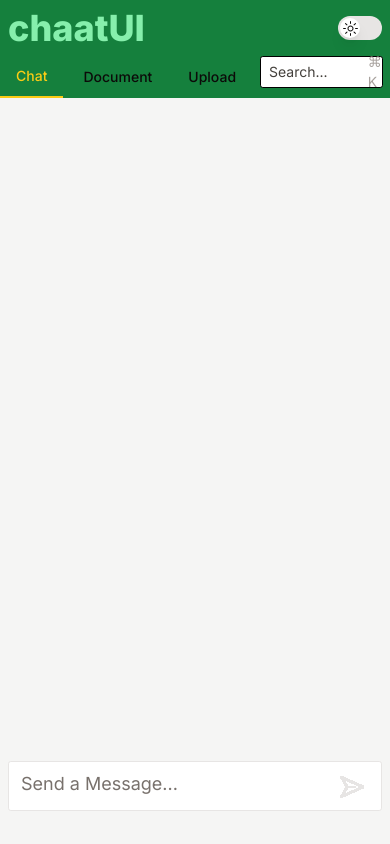
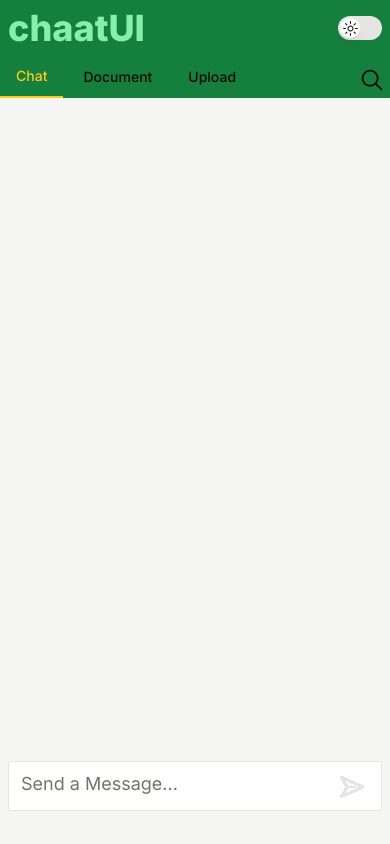
Before and after one commit to imjwang/ai-app, a Next.js app in the folder ui/: page / in a window 390 px wide. Built offline with nearby package versions, Linux system fonts and the light colour scheme.

Commit message:
responsive searchbar

```diff
--- a/ui/src/components/navbar.js
+++ b/ui/src/components/navbar.js
@@ -16,9 +16,13 @@ import {
 import Chat from "@/components/chat";
 import { Input } from "@/components/ui/input";
 import { Label } from "@/components/ui/label";
+import { MagnifyingGlassIcon } from "@radix-ui/react-icons";
 
 const NavBar = () => {
   const router = useRouter();
+  const isMobile = window?.innerWidth < 640;
+  console.log(isMobile);
+
   return (
     <nav className="h-fit bg-green-700 dark:bg-background w-screen flex flex-col">
       <div className="flex flex-row place-content-between items-center p-2">
@@ -42,6 +46,11 @@ const NavBar = () => {
         <NavMenu />
         <Dialog>
           <DialogTrigger asChild>
+            {isMobile ? (
+              <div className="relative">
+                <MagnifyingGlassIcon className="w-7 h-7 absolute bottom-1 right-1" />
+              </div>
+            ) : (
               <div
                 style={{
                   WebkitUserSelect: "none",
@@ -54,6 +63,7 @@ const NavBar = () => {
                 <p className="text-stone-700 dark:text-stone-400">Search...</p>
                 <p className="text-stone-400 dark:text-stone-700">⌘ K</p>
               </div>
+            )}
           </DialogTrigger>
           <DialogContent className="sm:max-w-[425px]">
             <DialogHeader>
```
Lines whose indentation alone changed are shown as unchanged.
